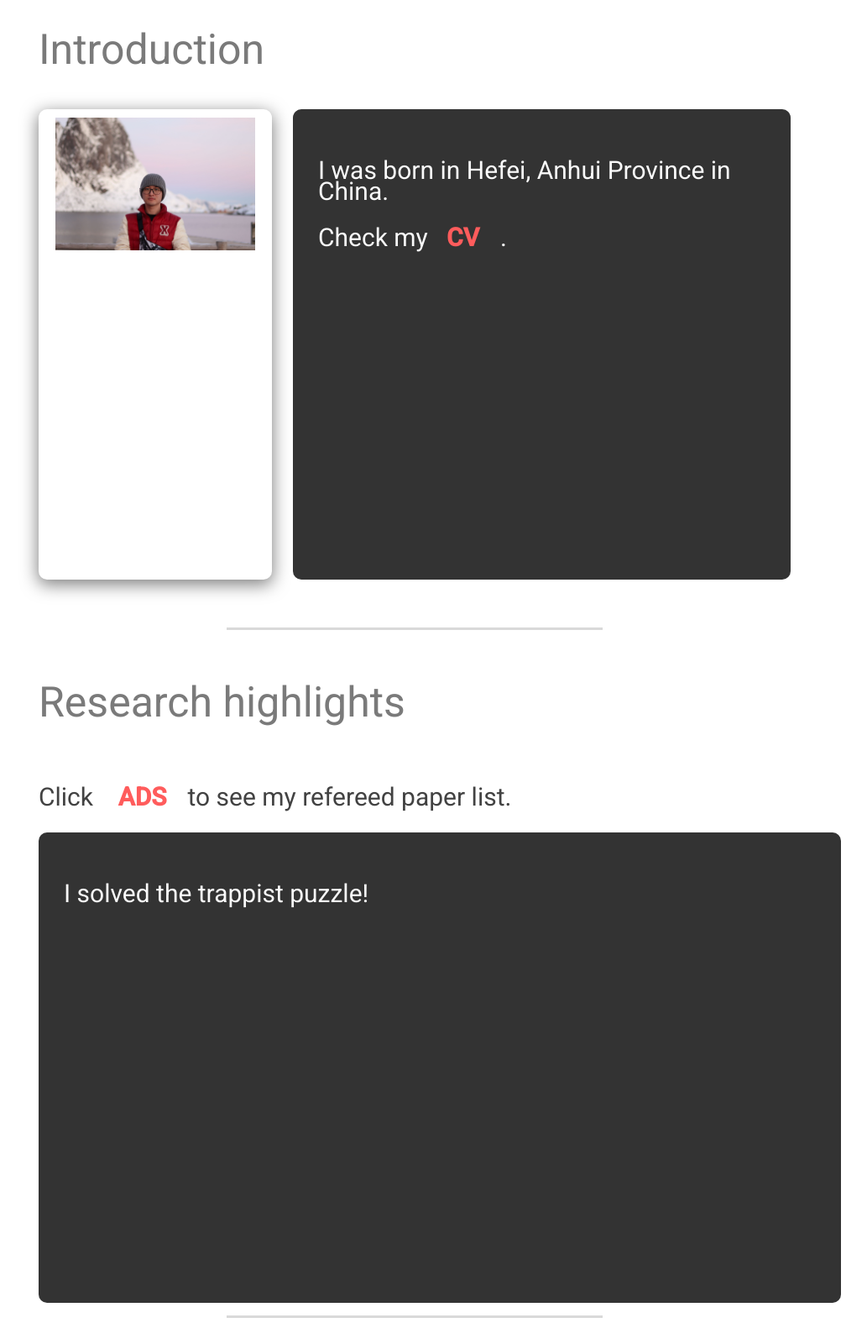
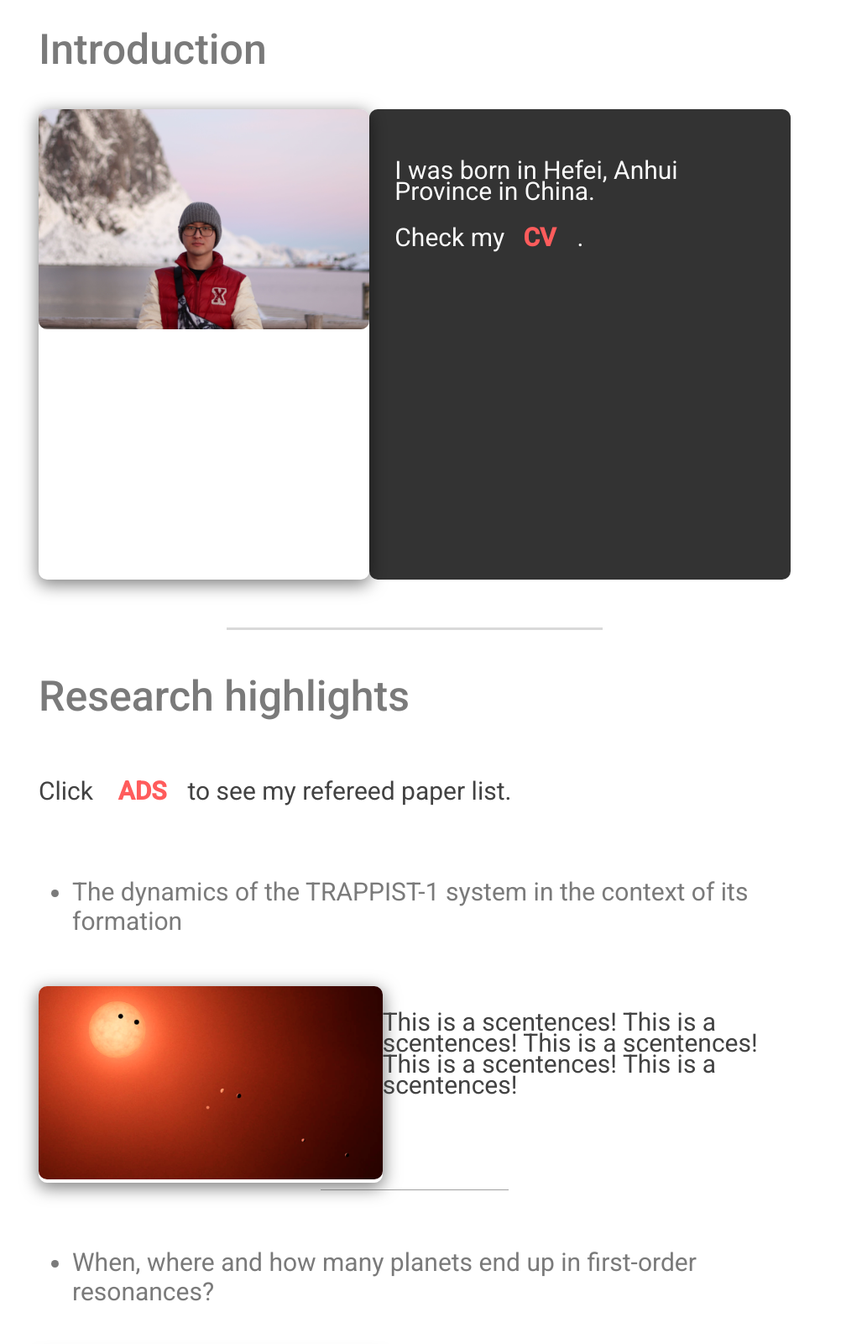
Before and after one commit to shuohuangGIT/shuohuangGIT.github.io, a plain HTML site: page index.html in a window 1280 px wide. Shown: the part 880-2480 px from the top of the page at 84% size, without its empty margins (146-1179 px from the left). Drawn offline with Linux system fonts and the light colour scheme.

Commit message:
0604.jun.04.2024

```diff
--- a/index.html
+++ b/index.html
@@ -42,6 +42,7 @@
         <a href="#Home">HOME</a>
         <a href="#About">ABOUT</a>
         <a href="#Publication">PUBLICATION</a>
+        <a href="#Activity">ACTIVITY</a>
         <a href="#Contact">CONTACT</a>
     </nav>
 
@@ -57,8 +58,8 @@
         <!-- About Section -->
         <section id="About">
             <h2>Introduction</h2>
-            <div class="about-container" text-align: left;>
-                <div class="image-container">
+            <div class="about-container">
+                <div class="image-container" id="meimage">
                     <!-- <h3>Web Innovation</h3> -->
                     <img src="img/me.jpg" alt="Proud Coder" id="image">
                 </div>
@@ -81,17 +82,53 @@
         <section id="Publication">
             <h2>Research highlights</h2>
             <p>Click &nbsp;&nbsp; <a href="https://ui.adsabs.harvard.edu/user/libraries/E7Ug4dJcQHi06QCzTN87sA" target="_blank">ADS</a>to see my refereed paper list.</p>
-            <!-- <div class="buttons">
-                <button class="primary">Primary</button>
-                <button class="secondary">Secondary</button>
-                <button class="primary" disabled>Disabled</button>
-                <button class="outline">Outline</button>
-                <button class="secondary outline">Alt Outline</button>
-                <button class="outline" disabled>Disabled</button>
-            </div> -->
-            <div class="text-box" id="text-box2">
-                <p>I solved the trappist puzzle!</p>
+
+            <h3><ul>
+            <li>The dynamics of the TRAPPIST-1 system in the context of its formation</li>
+            </ul></h3>
+            <div class="about-container">
+                <div class="image-container">
+                    <img src="img/paper1.png" alt="Proud Coder">
+                </div>
+                <p>This is a scentences! This is a scentences! This is a scentences! This is a scentences! This is a scentences!</p>
             </div>
+            <hr class="horizontal-line">
+            <h3><ul>
+                <li>When, where and how many planets end up in first-order resonances?</li>
+            </ul></h3>
+            <div class="about-container">
+                <div class="image-container">
+                    <img src="img/paper2.png" alt="Proud Coder">
+                </div>
+                <p>This is a scentences! This is a scentences! This is a scentences! This is a scentences! This is a scentences!</p>
+            </div>
+            <hr class="horizontal-line">
+            <h3><ul>
+                <li>On the suppression of giant planet formation around low-mass stars in clustered environments</li>
+            </ul></h3>
+            <div class="about-container">
+                <div class="image-container">
+                    <img src="img/unarxiv.png" alt="Proud Coder">
+                </div>
+                <p>This is a scentences! This is a scentences! This is a scentences! This is a scentences! This is a scentences!</p>
+            </div>
+            <hr class="horizontal-line">
+            <h3><ul>
+                <li>On the origin of transition disk cavities: Pebble-accreting protoplanets vs Super-Jupiters</li>
+            </ul></h3>
+            <div class="about-container">
+                <div class="image-container">
+                    <img src="img/unarxiv.png" alt="Proud Coder">
+                </div>
+                <p>This is a scentences! This is a scentences! This is a scentences! This is a scentences! This is a scentences!</p>
+            </div>
+
+        </section>
+        <hr class="horizontal-line">
+
+        <!-- Activity Section -->
+        <section id="Activity">
+            <p>Hello!</p>
         </section>
         <hr class="horizontal-line">
         <!-- Contact Section -->
--- a/style.css
+++ b/style.css
@@ -73,6 +73,12 @@ h1 {
 h2 {
   color: var(--on-background-alt);
   font-size: 50px;
+  font-weight: 500;
+}
+
+h3 {
+  color: var(--on-background-alt);
+  font-size: 30px;
   font-weight: normal;
 }
 
@@ -114,11 +120,15 @@ a:focus {
 .image-container {
   /* border: 1px solid var(--secondary-color); */
   border-radius: 10px;
-  padding: 10px 20px;
-  margin-right: 25px;
-  width: 400px;
+  /* padding: 5px 5px; */
+  /* margin-right: 25px; */
+  width: 1200px;
   background: var(--background);
   box-shadow: var(--box-shadow);
+}
+
+#meimage {
+  width: 800px;
 }
 
 .scaled-image {
@@ -127,6 +137,7 @@ a:focus {
 }
 
 img {
+  border-radius: 10px;
   max-width: 100%; /* Limit image width to the container width */
   height: auto; /* Allow height to scale proportionally */
 }
@@ -307,3 +318,11 @@ input:checked + .slider::before {
   width: 50%; /* Make the line extend infinitely */
   opacity: .2;
 }
+
+#Publication .horizontal-line {
+  border: 0;
+  height: 1px; /* Set the height of the line */
+  background-color: var(--on-background); /* Set the color of the line */
+  width: 25%; /* Make the line extend infinitely */
+  opacity: .5;
+}
```
Also changed, not shown: img/paper1.png (added), img/unarxiv.png (added), 1 other file.
